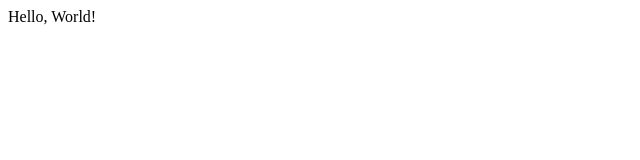
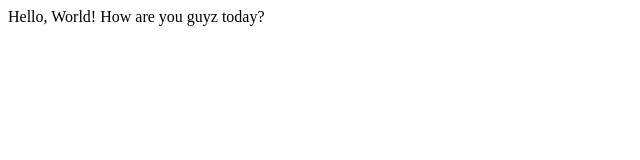
Before and after one commit to sonofman1/student-management-system, a plain HTML site: page student_reg_page_edit.html in a window 1280 px wide. Shown: the whole page, without its empty margins (0-640 px from the left). Drawn offline with Linux system fonts and the light colour scheme.

Commit message:
Update student_reg_page_edit.html

```diff
--- a/student_reg_page_edit.html
+++ b/student_reg_page_edit.html
@@ -5,6 +5,7 @@
     <body>
         <div class="col-md-6">
             Hello, World!
+            How are you guyz today?
         </div>
     </body>
 </html>
```
